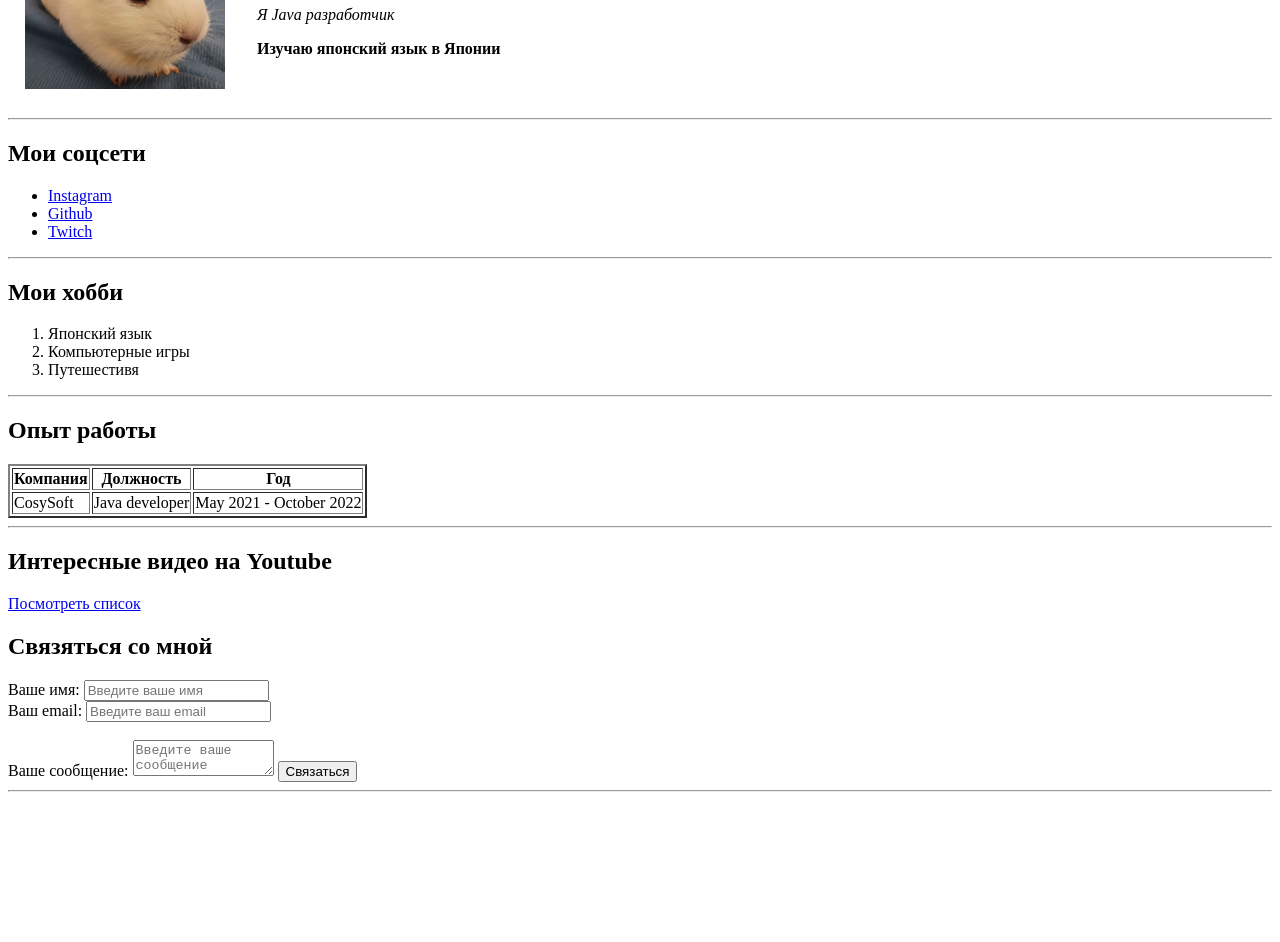
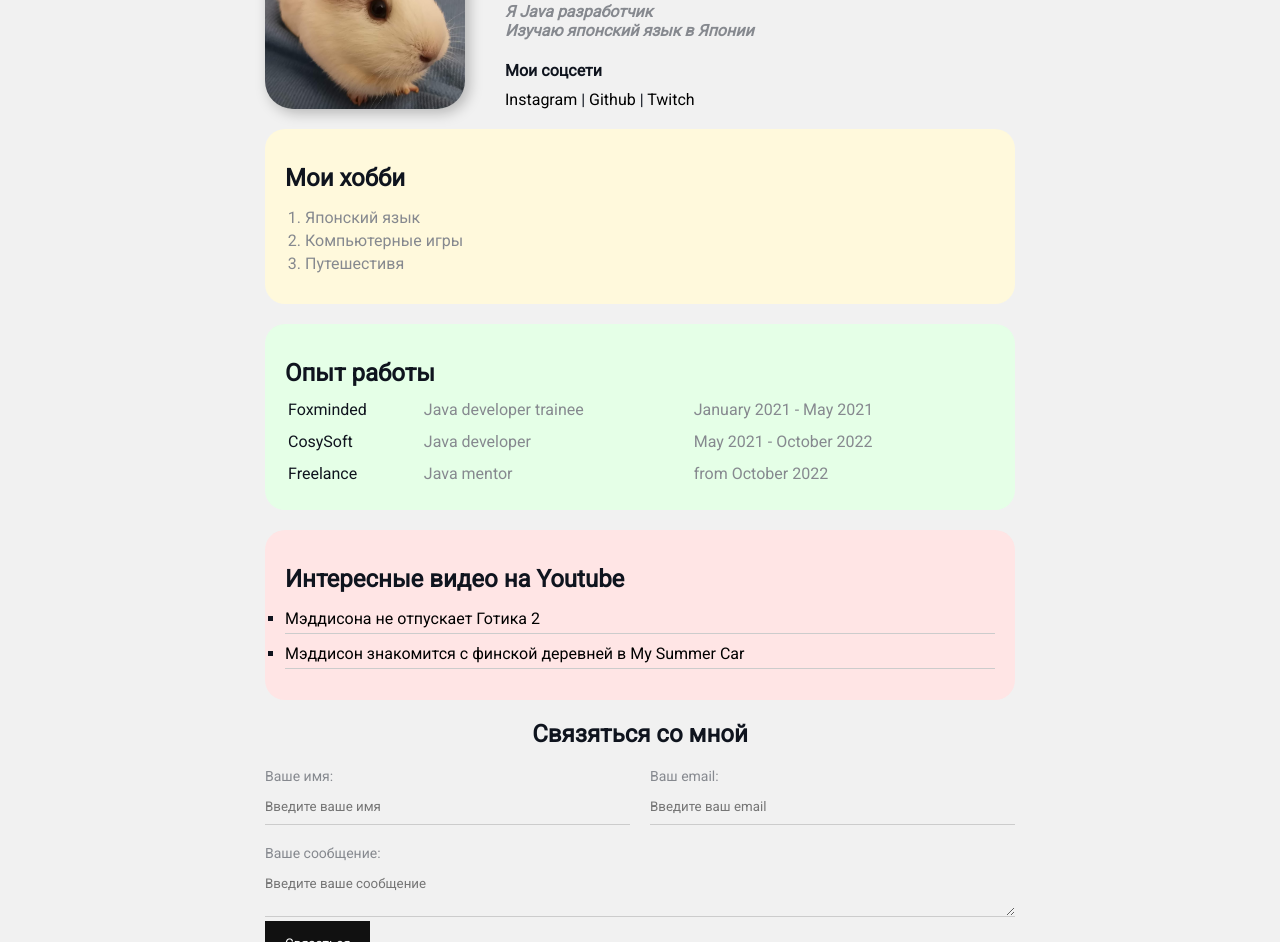
Before and after one commit to MrZMorgan/html-basics, a website: page index.html in a window 1280 px wide. Shown: the part 117-1059 px from the top of the page. Before the commit the page ends 917 px from the top, so only its background shows below. Drawn offline with Linux system fonts and the light colour scheme.

Commit message:
learn css basics

```diff
--- a/index.html
+++ b/index.html
@@ -3,18 +3,17 @@
   <head>
     <meta charset="UTF-8">
     <title>Egor CV</title>
+    <link rel="stylesheet" href="styles.css">
   </head>
   <body>
-    <table cellpadding="15">
-      <tr>
-        <td>
+    <div class="container">
+      <div class="info">
         <img
           src="Снимок%20экрана%20от%202022-11-20%2015-18-03.png"
           alt="Тут должно быть фото морской свинки"
-            width="200"
+          class="avatar"
         />
-        </td>
-        <td>
+        <div class="info-text">
           <h1>Egor Anchutin</h1>
           <p>
             <em>Я Java разработчик</em>
@@ -22,78 +21,97 @@
           <p>
             <strong>Изучаю японский язык в Японии</strong>
           </p>
-        </td>
-      </tr>
-    </table>
 
-    <hr>
+          <h4>Мои соцсети</h4>
+          <a href="https://www.instagram.com/mr_z_morgan/" target="_blank">Instagram</a>
+          |
+          <a href="https://github.com/MrZMorgan" target="_blank">Github</a>
+          |
+          <a href="https://www.twitch.tv/mrzmorgan" target="_blank">Twitch</a>
 
-    <h2>Мои соцсети</h2>
+        </div>
+      </div>
 
-    <ul>
-      <li><a href="https://www.instagram.com/mr_z_morgan/" target="_blank">Instagram</a></li>
-      <li><a href="https://github.com/MrZMorgan" target="_blank">Github</a></li>
-      <li><a href="https://www.twitch.tv/mrzmorgan" target="_blank">Twitch</a></li>
-    </ul>
-
-    <hr>
-
+      <div class="card bg-yellow">
         <h2>Мои хобби</h2>
-    <ol>
+        <ol class="list">
           <li>Японский язык</li>
           <li>Компьютерные игры</li>
           <li>Путешестивя</li>
         </ol>
+      </div>
 
-    <hr>
+      <div class="card bg-green">
+        <h2>Опыт работы</h2>
+        <table class="table">
 
-    <h2>Опыт работы</h2>
-     <table border="2">
-       <thead>
           <tr>
-           <th>Компания</th>
-           <th>Должность</th>
-           <th>Год</th>
+            <td>Foxminded</td>
+            <td>Java developer trainee</td>
+            <td>January 2021 - May 2021</td>
           </tr>
-       </thead>
 
-       <tbody>
           <tr>
             <td>CosySoft</td>
             <td>Java developer</td>
             <td>May 2021 - October 2022</td>
           </tr>
-       </tbody>
+
+          <tr>
+            <td>Freelance</td>
+            <td>Java mentor</td>
+            <td>from October 2022</td>
+          </tr>
 
           <tfoot></tfoot>
         </table>
+      </div>
 
-    <hr>
+      <div class="card bg-red">
+        <h2>Интересные видео на Youtube</h2>
+        <ul class="link-list">
+          <li>
+            <a href="https://www.youtube.com/watch?v=uW5oxIXDdWE&t=219s">Мэддисона не отпускает Готика 2</a>
+          </li>
+          <li>
+            <a href="https://www.youtube.com/watch?v=EH7aWg_U3bo">Мэддисон знакомится с финской деревней в My Summer Car</a>
+          </li>
+        </ul>
+      </div>
 
-    <h2>Интересные видео на Youtube</h2>
-    <a href="youtube.html">Посмотреть список</a>
-
+      <div class="contact">
         <h2>Связяться со мной</h2>
 
         <form action="/">
+          <div class="row">
+            <div class="form-group">
               <label for="name">Ваше имя:</label>
               <input type="text" id="name" placeholder="Введите ваше имя">
 
-      <br>
+            </div>
 
+            <div class="form-group">
               <label for="email">Ваш email:</label>
               <input type="email" id="email" placeholder="Введите ваш email">
+            </div>
 
-      <br>
+          </div>
 
-      <br>
-
+          <div class="form-group">
             <label for="text">Ваше сообщение:</label>
             <textarea id="text" placeholder="Введите ваше сообщение" rows="2" cols="15"></textarea>
+          </div>
+          <input class="btn" type="submit" value="Связаться">
+        </form>
+      </div>
 
-      <input type="submit" value="Связаться">
-    </form>
+<!--      <div class="position">-->
+<!--        <div class="box"></div>-->
+<!--      </div>-->
+<!--    </div>-->
 
-    <hr>
+  <div style="margin-bottom: 500px;;">
+
+  </div>
   </body>
 </html>
--- /dev/null
+++ b/styles.css
@@ -0,0 +1,202 @@
+@import url('https://fonts.googleapis.com/css2?family=Roboto&display=swap');
+
+body {
+    background-color: #f1f1f1;
+    color: #0f141e;
+
+    font-size: 16px;
+    font-weight: normal;
+    font-family: 'Roboto', sans-serif;
+
+    /*font: normal 16px 'Roboto', sans-serif;*/
+}
+
+a {
+    color: black;
+    text-decoration: none;
+}
+
+a:hover {
+    text-decoration: underline;
+}
+
+a:active {
+    color: blue;
+}
+
+a:visited {
+    color: grey;
+}
+
+.avatar {
+    width: 200px;
+    border-radius: 28px;
+    box-shadow: 4px 4px 14px rgb(0, 0, 0, 0.25);
+}
+
+.info p {
+    color: #86898f;
+    margin: 0;
+    font-style: italic;
+    font-weight: bold;
+    text-decoration: none;
+    /*text-transform: uppercase;*/
+}
+
+.info {
+    margin-bottom: 20px;
+    display: flex;
+}
+
+.info-text {
+    margin-left: 40px;
+}
+
+.info-text h4 {
+    margin-bottom: 10px;
+}
+
+.container {
+    max-width: 750px;
+    margin: auto;
+    padding-top: 30px;
+}
+
+.bg-yellow {
+    background: #fff9dc;
+}
+
+.bg-green {
+    background: #e5ffe7;
+}
+
+.bg-red {
+    background: #ffe5e5;
+}
+.card {
+    padding: 15px 20px;
+    margin-bottom: 20px;
+    border-radius: 20px;
+}
+
+.card h2 {
+    margin-bottom: 10px;
+}
+
+.list {
+    padding: 0 20px;
+}
+
+.list li {
+    color: #86898f;
+    margin-bottom: 4px;
+}
+
+.table {
+    width: 100%;
+}
+
+.table td{
+    padding-bottom: 10px;
+}
+
+.table td:nth-child(2), table td:nth-child(3) {
+    color: #86898f;
+}
+
+.link-list {
+    list-style: square;
+    padding: 0;
+}
+
+.link-list li {
+    margin-bottom: 10px;
+    padding-bottom: 5px;
+    border-bottom: 1px solid #ccc;
+}
+
+.contact h2 {
+    text-align: center;
+}
+
+.form-group label {
+    display: block;
+    font-size: 14px;
+    color: #86898f;
+}
+
+.form-group input,
+.form-group textarea {
+    width: 100%;
+    box-sizing: border-box;
+    border: none;
+    background: transparent;
+    border-bottom: 1px solid #ccc;
+    color: #000;
+    padding: 15px 0 10px;
+    outline: none;
+    font-family: inherit;
+}
+
+.row {
+    display: flex;
+    margin-bottom: 20px;
+}
+
+.row > .form-group {
+    width: 50%;
+    margin-right: 20px;
+}
+
+.row > .form-group:last-child{
+    margin-right: 0;
+}
+
+.btn {
+    background: #111;
+    padding: 15px 20px;
+    color: #fff;
+    border: none;
+    font-family: inherit;
+    cursor: pointer;
+}
+
+.btn:hover {
+    opacity: 0.9;
+}
+
+/*.position {*/
+/*    border: 4px solid black;*/
+/*    margin-top: 40px;*/
+/*    padding: 20px;*/
+/*}*/
+
+/*.box {*/
+/*    position: absolute;*/
+/*    top: 150px;*/
+/*    width: 50px;*/
+/*    height: 50px;*/
+/*    background: lightcoral;*/
+/*}*/
+
+
+/*.table tr:nth-child(odd) {*/
+/*    background: red;*/
+/*}*/
+
+/*.social {*/
+/*    background: red;*/
+/*    !*padding: 15px;*!*/
+/*    padding: 15px 40px;*/
+/*    border: 5px solid green;*/
+/*    margin: 20px;*/
+/*}*/
+
+/*.box-model > div {*/
+/*    background: black;*/
+/*    height: 200px;*/
+/*    width: 25%;*/
+/*    float: left;*/
+/*    border: 4px solid red;*/
+/*    box-sizing: border-box;*/
+/*}*/
```
Also changed, not shown: youtube.html (+1 -5 lines). Lines whose indentation alone changed are shown as unchanged.
